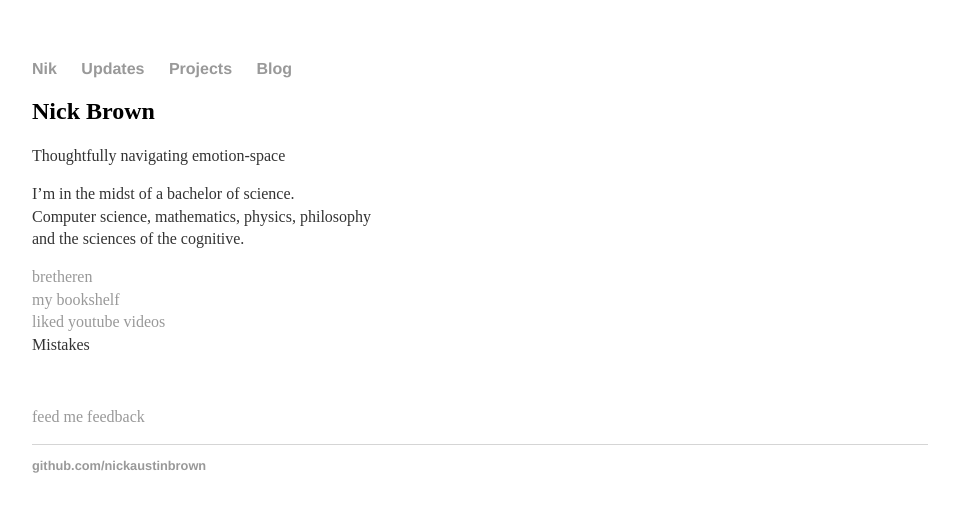
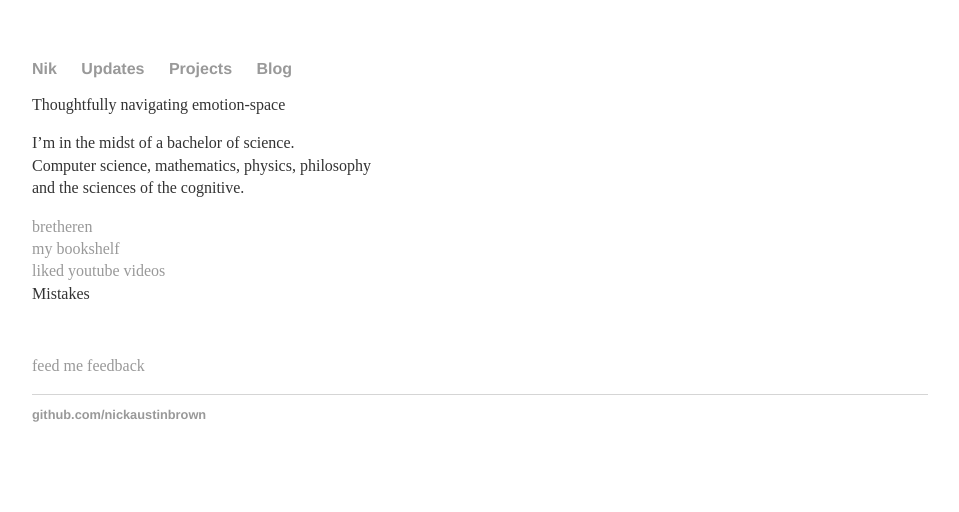
Before and after one commit to slavachalnev/nickaustinbrown.github.io, a Jekyll site: the page built from index.html, in a window 1280 px wide. Shown: the top 512 px of the page, without its empty margins (160-1119 px from the left). Built offline with Jekyll 4.4.1, drawn with Linux system fonts in a browser that asks for light colours.

Commit message:
Update index.html

```diff
--- a/index.html
+++ b/index.html
@@ -3,7 +3,6 @@ layout: default
 title: About
 ---
 <div class="blurb">
-	<h2>Nick Brown</h2>
 	<p>Thoughtfully navigating emotion-space </p>
 	<p>I’m in the midst of a bachelor of science. </br >
 	Computer science, mathematics, physics, philosophy </br >
```
